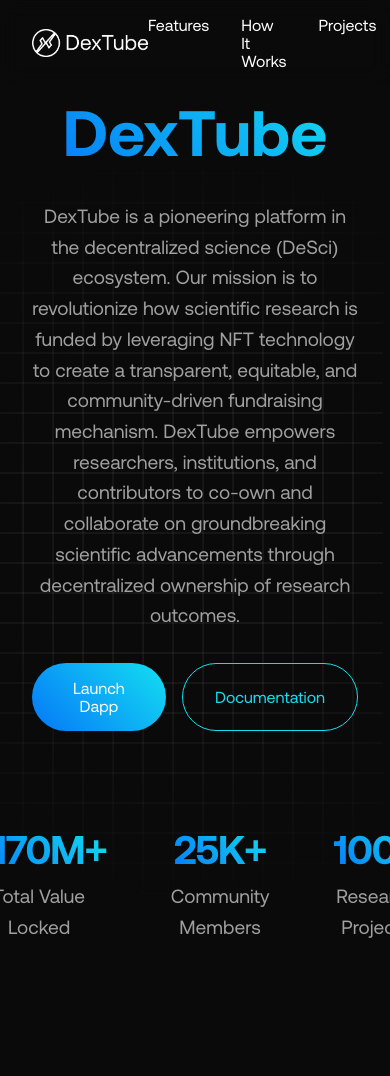
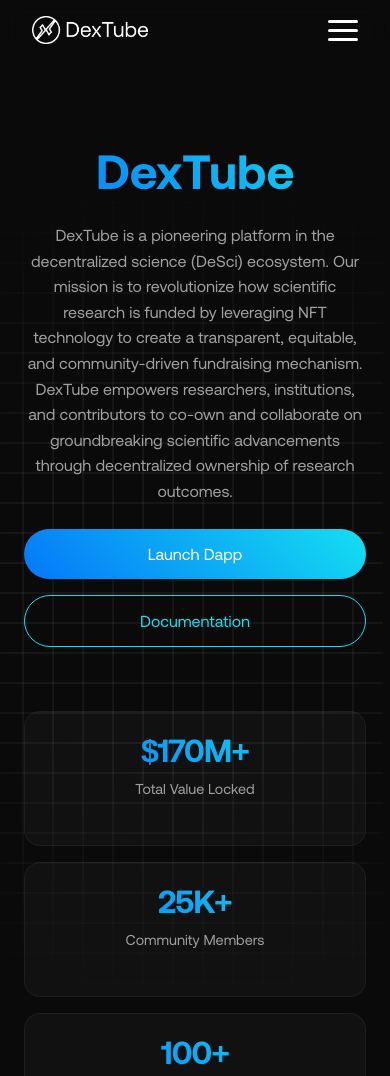
Before and after one commit to designer789/DexTube, a plain HTML site: page index.html in a window 390 px wide. Shown: the top 1076 px of the page. Drawn offline with Linux system fonts and the light colour scheme.

Commit message:
Add responsive improvements: - Add hamburger menu for mobile navigation - Fix hero section responsive layout - Improve hero-stats display on mobile devices - Add interactive grid background with trail effect - Update Twitter icon to X

```diff
--- a/index.html
+++ b/index.html
@@ -54,6 +54,11 @@
                 <a href="#" class="social-icon" title="DEXTools">
                     <img src="uploads/dextools.svg" alt="DEXTools" width="20" height="20">
                 </a>
+            </div>
+            <div class="hamburger-menu">
+                <div class="bar"></div>
+                <div class="bar"></div>
+                <div class="bar"></div>
             </div>
         </div>
     </nav>
--- a/script.js
+++ b/script.js
@@ -197,4 +197,26 @@ document.addEventListener('DOMContentLoaded', () => {
         clearTimeout(resizeTimeout);
         resizeTimeout = setTimeout(createGridCells, 250);
     });
+
+    // 汉堡菜单功能
+    const hamburger = document.querySelector('.hamburger-menu');
+    const navLinks = document.querySelector('.nav-links');
+
+    if (hamburger && navLinks) {
+        hamburger.addEventListener('click', () => {
+            hamburger.classList.toggle('active');
+            navLinks.classList.toggle('active');
+            document.body.classList.toggle('menu-open');
+        });
+
+        // 点击导航链接后关闭菜单
+        const navItems = document.querySelectorAll('.nav-links a');
+        navItems.forEach(item => {
+            item.addEventListener('click', () => {
+                hamburger.classList.remove('active');
+                navLinks.classList.remove('active');
+                document.body.classList.remove('menu-open');
+            });
+        });
+    }
 });
--- a/styles.css
+++ b/styles.css
@@ -1568,3 +1568,170 @@ html {
 .grid-cell.active {
   background: linear-gradient(45deg, rgba(5, 119, 248, 0.15), rgba(20, 223, 241, 0.15));
 }
+
+/* 添加汉堡菜单样式 */
+.hamburger-menu {
+    display: none;
+    flex-direction: column;
+    justify-content: space-between;
+    width: 30px;
+    height: 21px;
+    cursor: pointer;
+    z-index: 1001;
+}
+
+.bar {
+    height: 3px;
+    width: 100%;
+    background: var(--text-primary);
+    border-radius: 3px;
+    transition: all 0.3s ease;
+}
+
+/* 移动端导航样式 */
+@media (max-width: 768px) {
+    .nav-links {
+        position: fixed;
+        top: 0;
+        right: -100%;
+        width: 70%;
+        height: 100vh;
+        background: rgba(10, 10, 10, 0.95);
+        backdrop-filter: blur(10px);
+        flex-direction: column;
+        justify-content: center;
+        align-items: center;
+        gap: 2.5rem;
+        transition: right 0.3s ease;
+        z-index: 1000;
+    }
+
+    .nav-links.active {
+        right: 0;
+    }
+
+    .nav-social {
+        display: none;
+    }
+
+    .hamburger-menu {
+        display: flex;
+    }
+
+    /* 汉堡菜单动画 */
+    .hamburger-menu.active .bar:nth-child(1) {
+        transform: translateY(9px) rotate(45deg);
+    }
+
+    .hamburger-menu.active .bar:nth-child(2) {
+        opacity: 0;
+    }
+
+    .hamburger-menu.active .bar:nth-child(3) {
+        transform: translateY(-9px) rotate(-45deg);
+    }
+
+    /* 导航链接样式调整 */
+    .nav-links a {
+        font-size: 1.2rem;
+    }
+}
+
+/* 添加防止滚动样式 */
+body.menu-open {
+    overflow: hidden;
+}
+
+/* 添加移动端社交图标样式 */
+@media (max-width: 768px) {
+    .nav-links.active {
+        padding: 2rem;
+    }
+
+    .nav-links.active::after {
+        content: '';
+        position: absolute;
+        bottom: 20%;
+        left: 0;
+        width: 100%;
+        height: 1px;
+        background: rgba(255, 255, 255, 0.1);
+    }
+
+    .nav-links.active::before {
+        content: '';
+        display: flex;
+        width: 100%;
+        justify-content: center;
+        gap: 1rem;
+        position: absolute;
+        bottom: 10%;
+        left: 0;
+        padding: 1rem 0;
+    }
+}
+
+/* 完善 hero-stats 在移动设备上的响应式布局 */
+@media (max-width: 768px) {
+    .hero {
+        padding: 6rem 1rem 3rem;
+        min-height: auto;
+        justify-content: flex-start;
+    }
+
+    .hero-content {
+        margin-top: 3rem;
+        margin-bottom: 2rem;
+        padding: 0 0.5rem;
+    }
+
+    .hero h1 {
+        font-size: 3rem;
+        margin-bottom: 1.5rem;
+    }
+
+    .hero p {
+        font-size: 1rem;
+        margin-bottom: 1.5rem;
+    }
+
+    .hero-buttons {
+        flex-direction: column;
+        width: 100%;
+        gap: 1rem;
+    }
+
+    .hero-buttons button {
+        width: 100%;
+    }
+
+    .hero-stats {
+        flex-direction: column;
+        gap: 1rem;
+        margin-top: 2rem;
+        width: 100%;
+        padding: 0 0.5rem;
+    }
+
+    .stat-item {
+        width: 100%;
+        padding: 1.25rem;
+        background: rgba(255, 255, 255, 0.03);
+        border-radius: 16px;
+        border: 1px solid rgba(255, 255, 255, 0.05);
+        transition: all 0.3s ease;
+    }
+
+    .stat-item h3 {
+        font-size: 2rem;
+    }
+
+    .stat-item p {
+        font-size: 0.9rem;
+    }
+
+    .stat-item:hover {
+        background: rgba(255, 255, 255, 0.05);
+        transform: translateY(-2px);
+    }
+}
```
